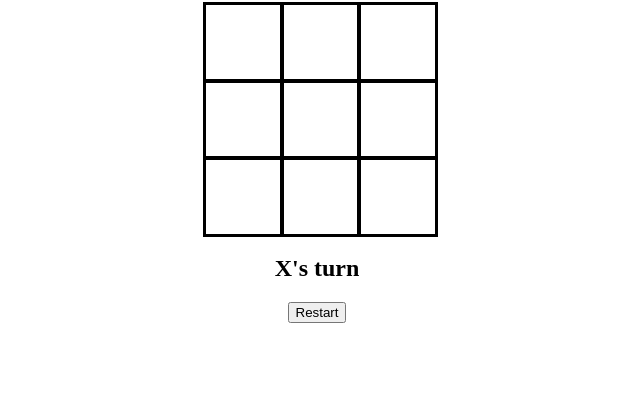
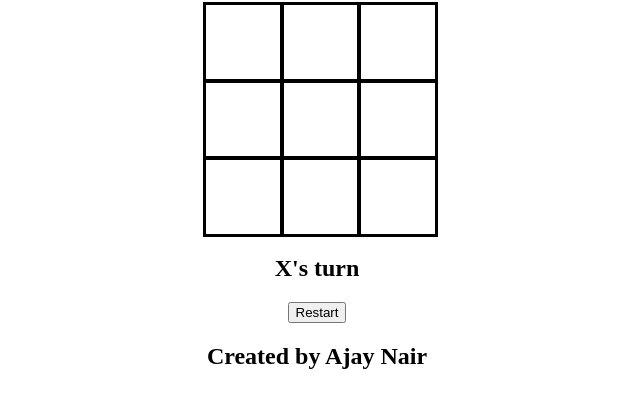
Before and after one commit to AjayGNair/TicTacToe, a plain HTML site: page index.html in a window 1280 px wide. Shown: the part 76-484 px from the top of the page, without its empty margins (323-963 px from the left). Drawn offline with Linux system fonts and the light colour scheme.

Commit message:
Update index.html

```diff
--- a/index.html
+++ b/index.html
@@ -25,5 +25,6 @@
         <button id="restartBtn">Restart</button>
     </div>
     <script src="index.js"></script>
+    <h2 align = center>Created by Ajay Nair</h2>
 </body>
 </html>
```
